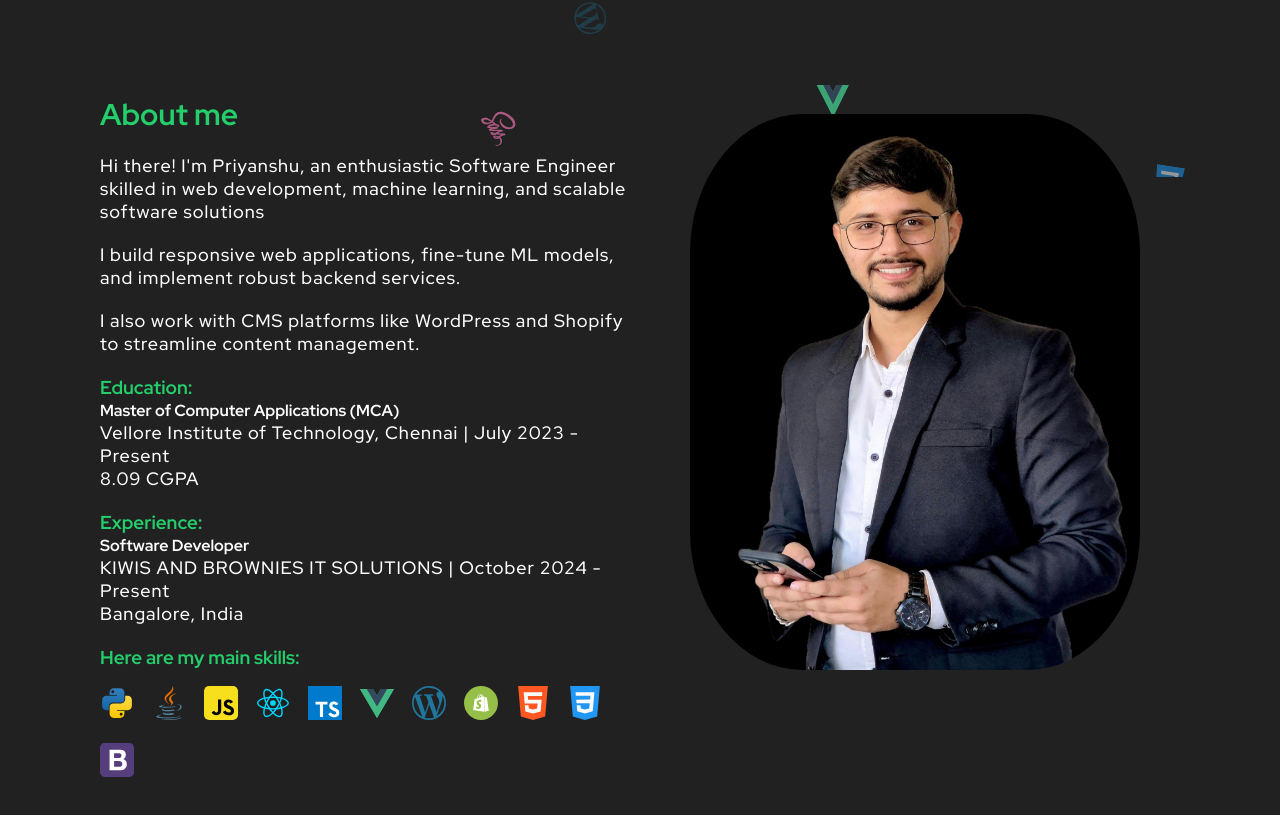
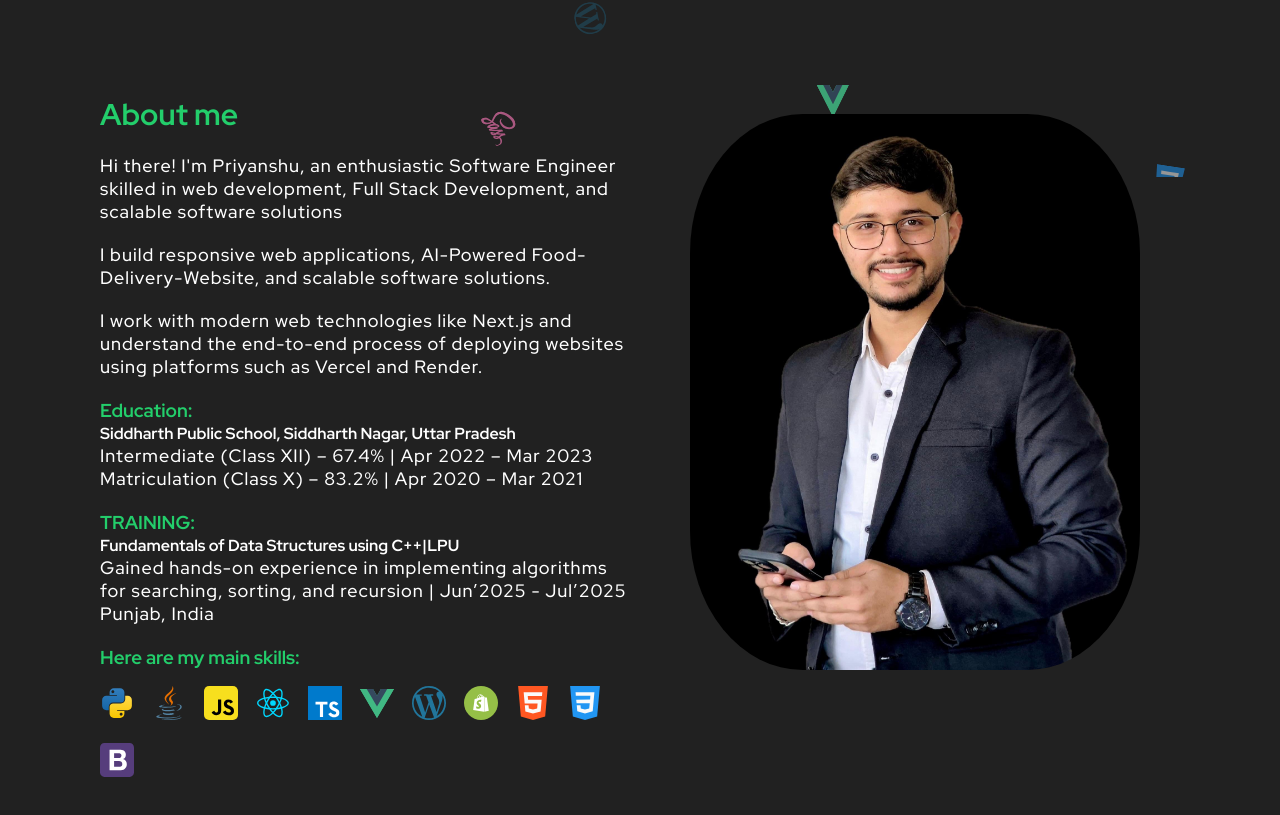
Before and after one commit to PriyanshuPandey21/Personal-Portfolio, a React (Create React App) app: page / in a window 1280 px wide. Shown: the part 623-1438 px from the top of the page. Built offline with nearby package versions, Linux system fonts and the light colour scheme.

Commit message:
Update Hero and About sections with latest profile details

```diff
--- a/src/components/About/About.tsx
+++ b/src/components/About/About.tsx
@@ -26,32 +26,32 @@ export function About() {
         </ScrollAnimation>
         <ScrollAnimation animateIn="fadeInLeft" delay={0.1 * 1000}>
           <p>
-            Hi there! I'm Priyanshu, an enthusiastic Software Engineer skilled in web development, machine learning, and scalable software solutions
+            Hi there! I'm Priyanshu, an enthusiastic Software Engineer skilled in web development, Full Stack Development, and scalable software solutions
           </p>
         </ScrollAnimation>
         <ScrollAnimation animateIn="fadeInLeft" delay={0.2 * 1000} style={{ marginTop: "2rem", marginBottom: "2rem" }}>
           <p>
-            I build responsive web applications, fine-tune ML models, and implement robust backend services.
+            I build responsive web applications, AI-Powered Food-Delivery-Website, and scalable software solutions.
           </p>
         </ScrollAnimation>
         <ScrollAnimation animateIn="fadeInLeft" delay={0.3 * 1000}>
           <p>
-            I also work with CMS platforms like WordPress and Shopify to streamline content management.
+            I work with modern web technologies like Next.js and understand the end-to-end process of deploying websites using platforms such as Vercel and Render.
           </p>
         </ScrollAnimation>
         <ScrollAnimation animateIn="fadeInLeft" delay={400}>
           <div className="education">
             <h3>Education:</h3>
-            <h4> Master of Computer Applications (MCA)</h4>
-            <p>Vellore Institute of Technology, Chennai | July 2023 - Present</p>
-            <p>8.09 CGPA</p>
+            <h4> Siddharth Public School, Siddharth Nagar, Uttar Pradesh</h4>
+            <p>Intermediate (Class XII) – 67.4% | Apr 2022 – Mar 2023</p>
+            <p>Matriculation (Class X) – 83.2% | Apr 2020 – Mar 2021</p>
           </div>
         </ScrollAnimation>
         <ScrollAnimation animateIn="fadeInLeft" delay={550}>
           <div className="experience">
-            <h3>Experience:</h3><h4>Software Developer</h4>
-            <p>KIWIS AND BROWNIES IT SOLUTIONS | October 2024 - Present</p>
-            <p>Bangalore, India</p>
+            <h3>TRAINING:</h3><h4>Fundamentals of Data Structures using C++|LPU</h4>
+            <p>Gained hands-on experience in implementing algorithms for searching, sorting, and recursion | Jun’2025 - Jul’2025</p>
+            <p>Punjab, India</p>
           </div>
         </ScrollAnimation>
 
--- a/src/components/Hero/Hero.tsx
+++ b/src/components/Hero/Hero.tsx
@@ -22,7 +22,7 @@ export function Hero() {
           <h3>Software Engineer</h3>
         </ScrollAnimation>
         <ScrollAnimation animateIn="fadeInUp" delay={0.6 * 1000}>
-          <p className="small-resume">1 Year Experience</p>
+          <p className="small-resume">3rd Year Computer Science student</p>
         </ScrollAnimation>
         <ScrollAnimation animateIn="fadeInUp" delay={0.8 * 1000}>
           <BrowserRouter>
```
